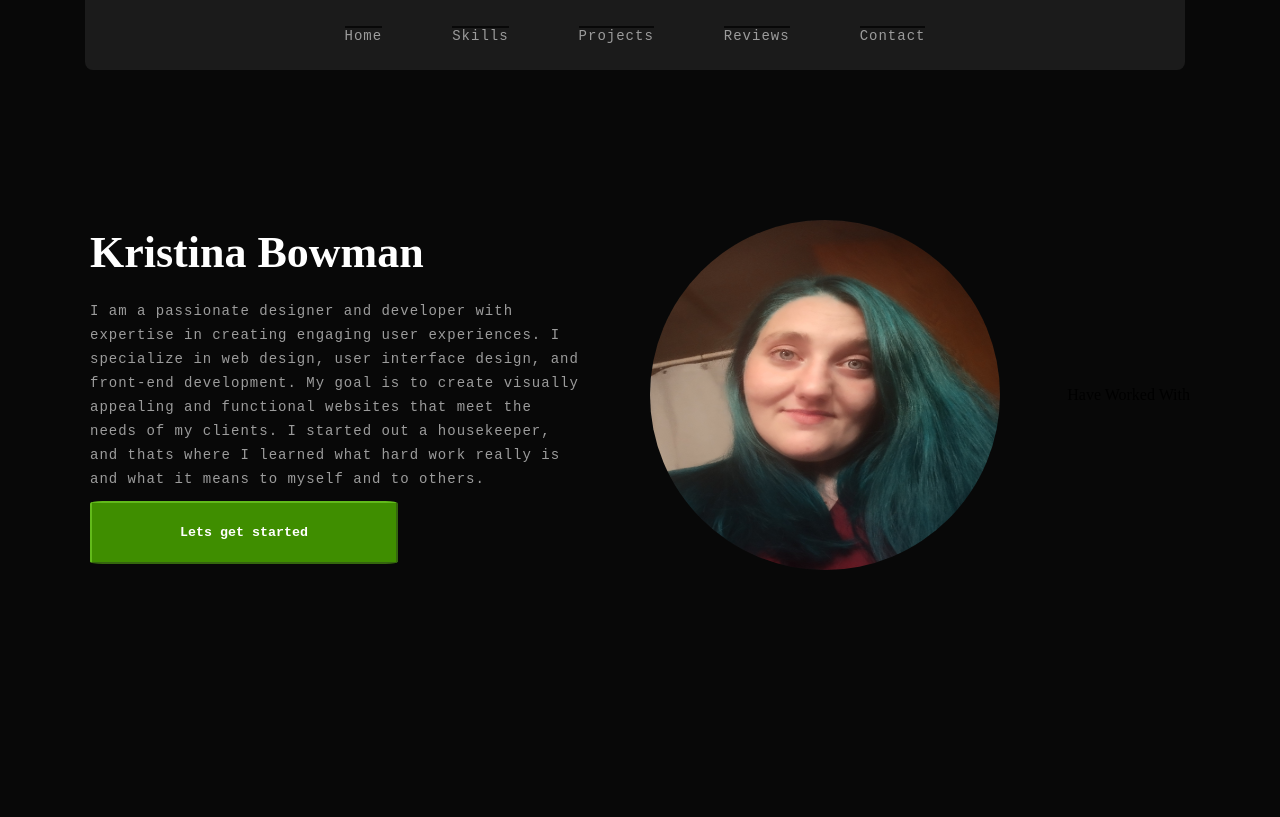
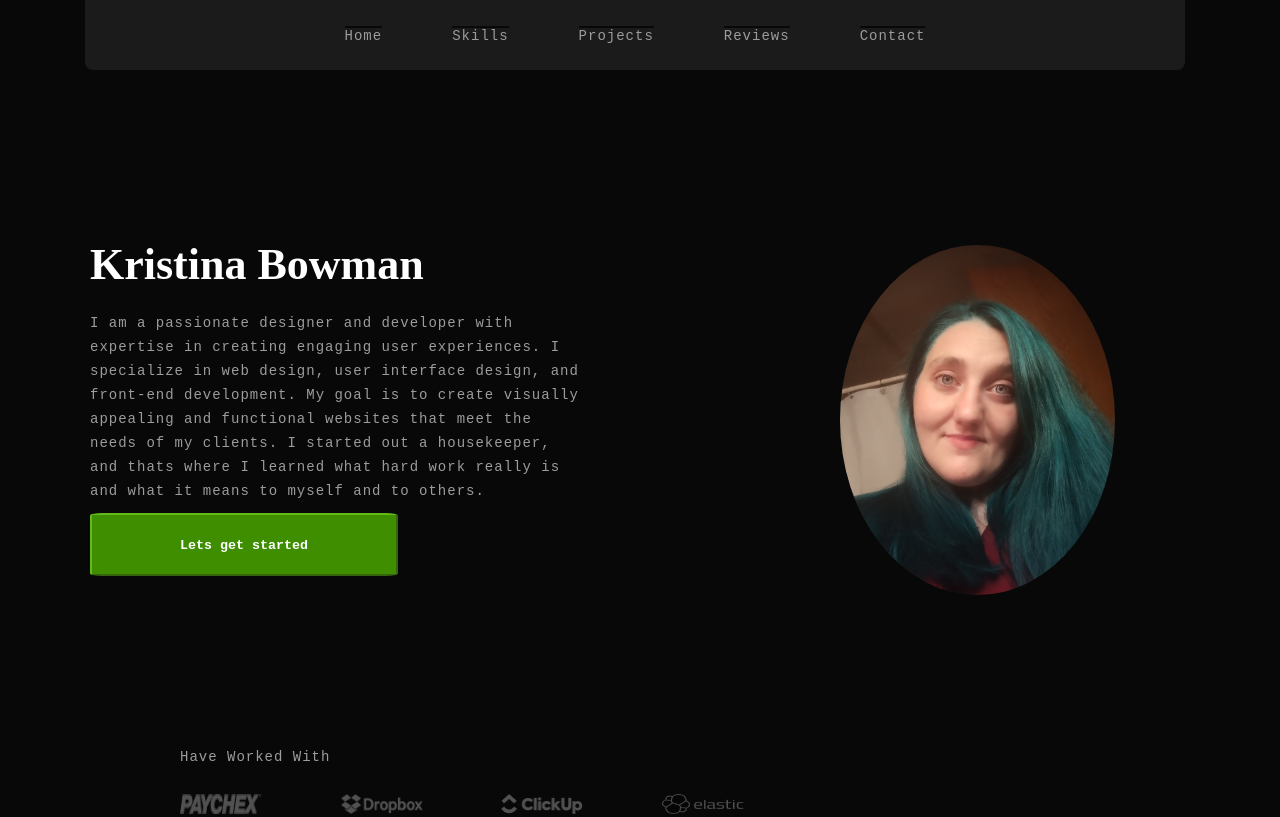
Before and after one commit to bell25bowman-jade/figma-portfoilo, a plain HTML site: page index.html in a window 1280 px wide. Drawn offline with Linux system fonts and the light colour scheme.

Commit message:
addPNGlogosindex

```diff
--- a/index.html
+++ b/index.html
@@ -38,9 +38,15 @@
       <div class="right-section">
         <img class="me" src="images/greenMe.jpg" alt="Picture of Kristina" />
       </div>
-      <footer>
+    </section>
+    <footer>
+      <div class="logo">
         <p>Have Worked With</p>
-      </footer>
-    </section>
+        <img src="images/paychex-logo.png" />
+        <img src="images/dropbox_logo.png" />
+        <img src="images/clickup-logo-1.png" />
+        <img src="images/Elastic-logo.png" />
+      </div>
+    </footer>
   </body>
 </html>
--- a/styles.css
+++ b/styles.css
@@ -60,7 +60,7 @@ body {
   width: 426px;
   height: 52px;
 }
-.left-section p {
+p {
   font-family: IBM Plex Mono, monospace;
   color: rgba(156, 156, 156, 1);
   font-weight: 400;
@@ -97,3 +97,26 @@ button span {
   background-color: rgba(63, 142, 0, 1);
   color: rgba(255, 255, 255, 1);
 }
+footer {
+  display: flex;
+  flex-direction: row;
+  justify-content: space-between;
+  width: 920px;
+  height: 60px;
+  font-family: IBM plex monospace;
+  font-weight: 400;
+  font-size: 14px;
+  line-height: 100%;
+  margin-top: 150px;
+  margin-left: 180px;
+  gap: 30px;
+}
+img {
+  width: 82px;
+  height: 20px;
+  margin-right: 75px;
+  margin-top: 25px;
+  opacity: unset;
+  box-shadow: #9c9c9c, 30px;
+  gap: 10px;
+}
```
Also changed, not shown: images/Clients-logos.png (deleted), images/Elastic-logo.png (added), images/clickup-logo-1.png (added), images/dropbox_logo.png (added), images/paychex-logo.png (added), images/strip-logo.png (added).
